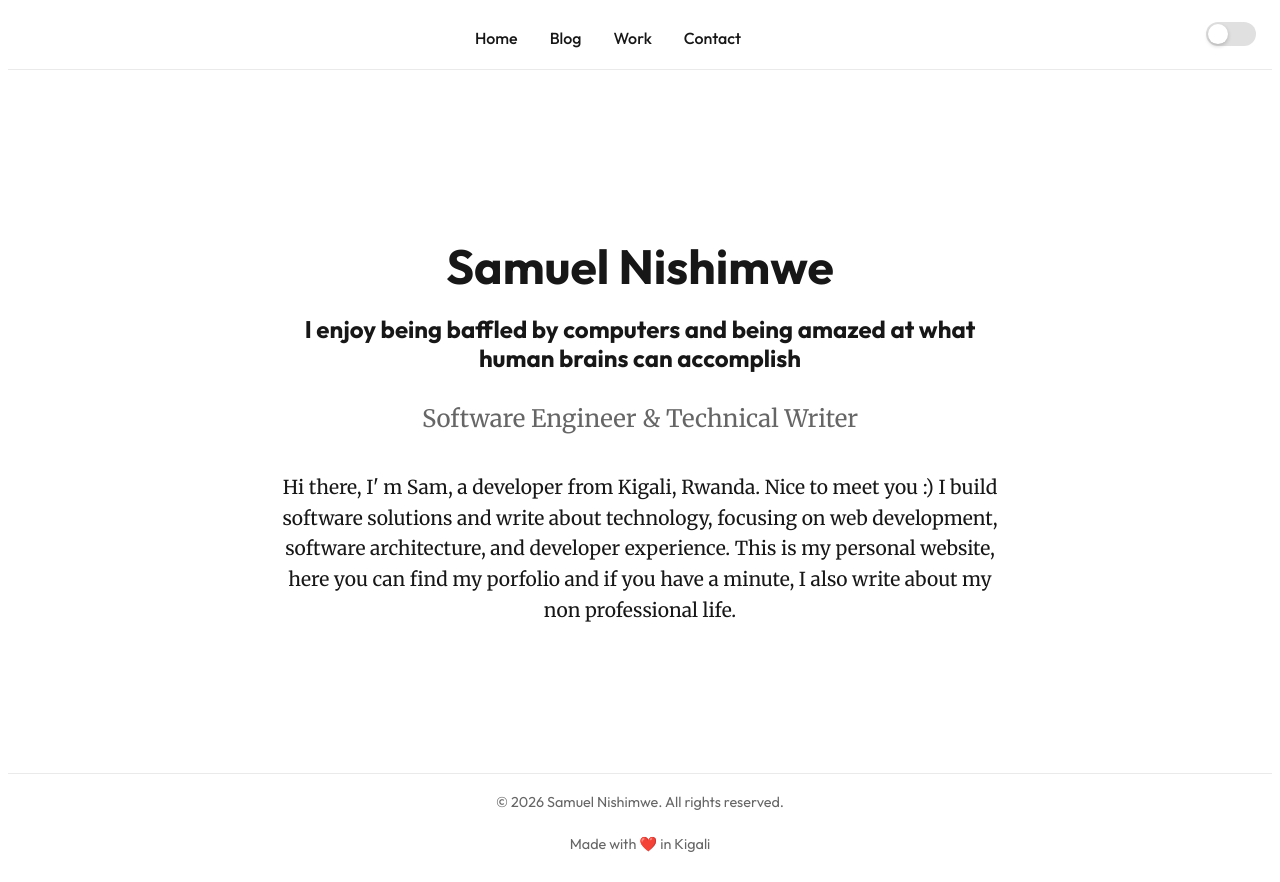
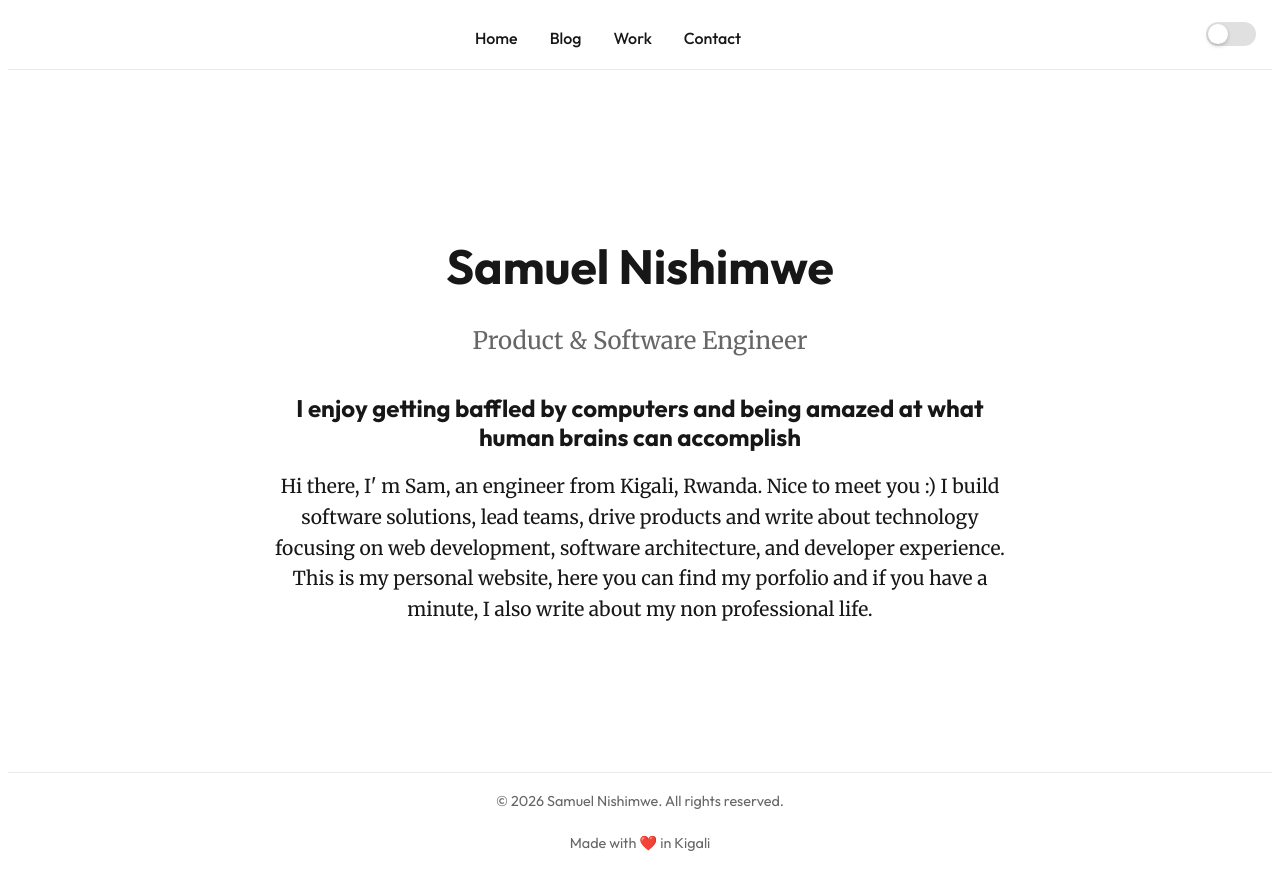
Before and after one commit to ceelogre/presence, a Next.js app: page / in a window 1280 px wide. Built offline with nearby package versions, Linux system fonts and the light colour scheme.

Commit message:
feat: update header title (#173)
* feat: update header title

* feat: update header paragraph

* ch: update packages

```diff
--- a/src/app/page.tsx
+++ b/src/app/page.tsx
@@ -5,11 +5,11 @@ export default function Home() {
     <div className={styles.home}>
       <section className={styles.hero}>
         <h1>Samuel Nishimwe</h1>
-        <h2>I enjoy being baffled by computers and being amazed at what human brains can accomplish</h2>
-        <p className={styles.subtitle}>Software Engineer & Technical Writer</p>
+        <p className={styles.subtitle}>Product & Software Engineer </p>
+        <h2>I enjoy getting baffled by computers and being amazed at what human brains can accomplish</h2>
         <p className={styles.description}>
-          Hi there, I&apos; m Sam, a developer from Kigali, Rwanda. Nice to meet you :)
-          I build software solutions and write about technology, focusing on web development,
+          Hi there, I&apos; m Sam, an engineer from Kigali, Rwanda. Nice to meet you :)
+          I build software solutions, lead teams, drive products and write about technology focusing on web development,
           software architecture, and developer experience.
           This is my personal website, here you can find my porfolio and if you have a minute, I also write about my non professional life.
         </p>
```
Also changed, not shown: 1 other file (tests, documents, lock files or other folders).
